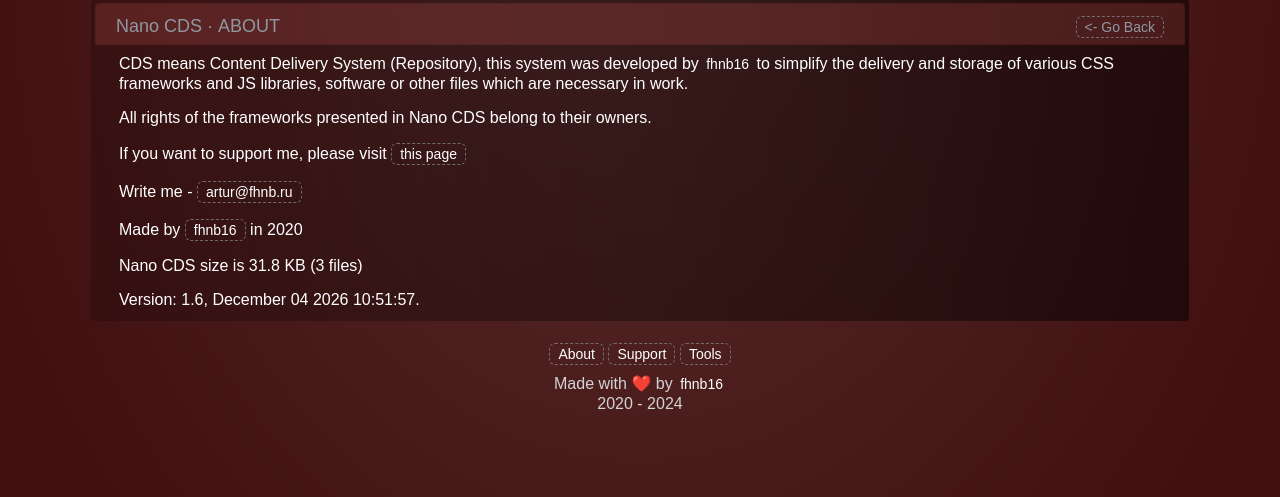
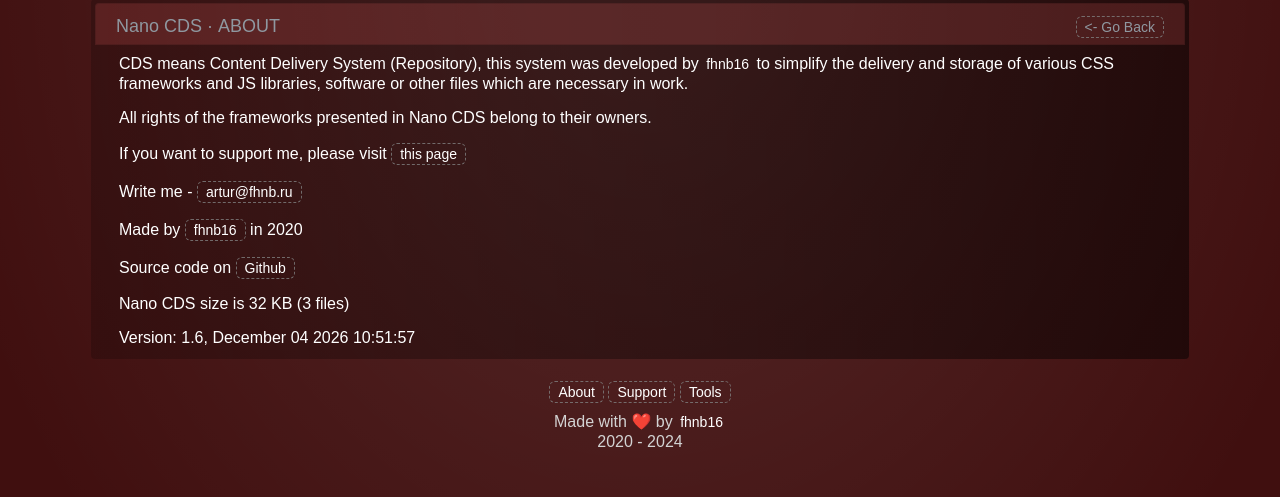
Before and after one commit to fhnb16/nanoCDS, a PHP site: page /index.php?page=about in a window 1280 px wide. Shown: the part 43-540 px from the top of the page. Run offline with PHP 8.4, Linux system fonts and the light colour scheme; data that the repository does not hold is empty.

Commit message:
Update index.php
Add github link to about page

```diff
--- a/src/index.php
+++ b/src/index.php
@@ -81,8 +81,9 @@ about:
                 <p>If you want to support me, please visit <a href="//fhnb.ru/photos/?page=support" class="btnv1" style="color:white;">this page</a></p>
                 <p>Write me - <a class="btnv1" style="color:white;" href="mailto:artur@fhnb.ru">artur@fhnb.ru</a></p>
                 <p>Made by <a href="//fhnb.ru" class="btnv1" style="color:white;">fhnb16</a> in 2020</p>
+                <p>Source code on <a href="//github.com/fhnb16/nanoCDS" class="btnv1" style="color:white;">Github</a></p>
                 <p>Nano CDS size is <?echo formatBytes(filesize('index.php')+filesize('footer.php')+filesize('header.php'),1);?> (3 files)</p>
-                <p>Version: <?echo $Version;?>, <? echo date("F d Y H:i:s.", filemtime(__FILE__))?></p>
+                <p>Version: <?echo $Version;?>, <? echo date("F d Y H:i:s", filemtime(__FILE__))?></p>
 </div>
 <?
             include_once('footer.php');
```
